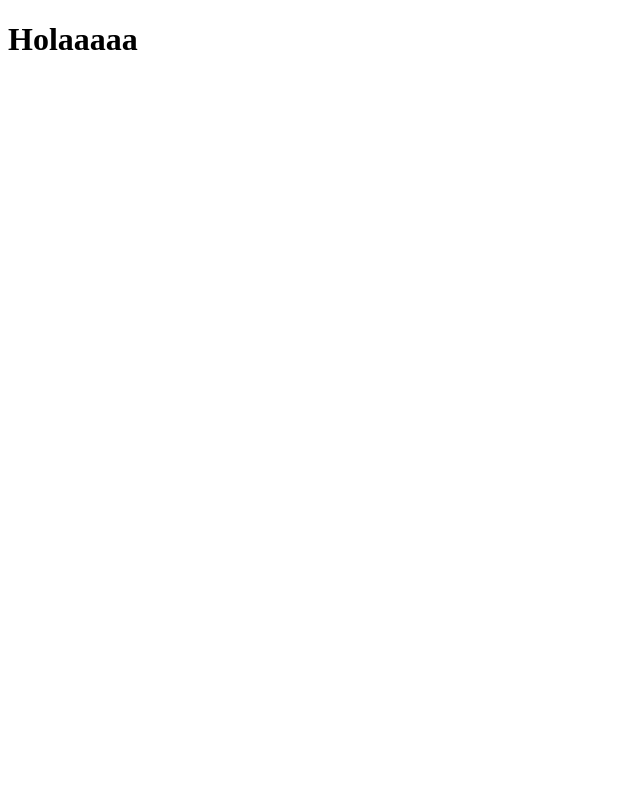
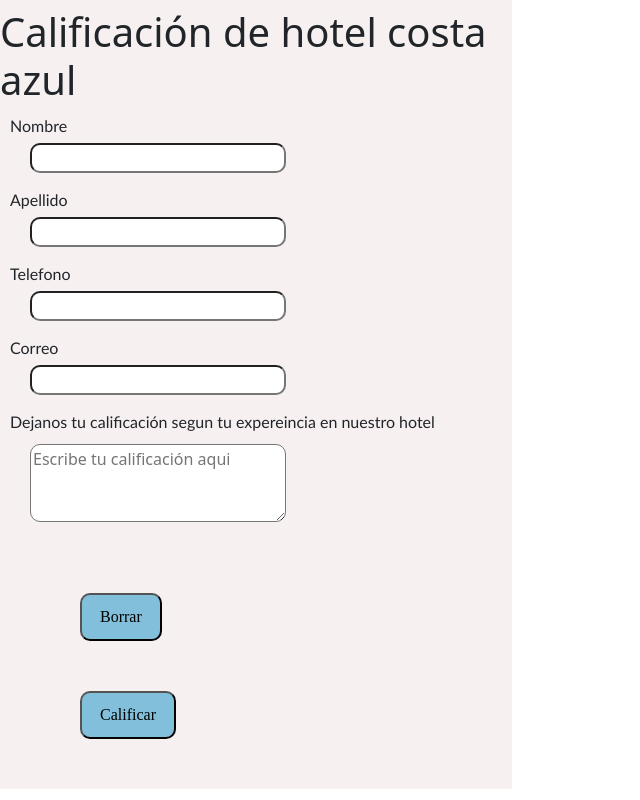
Before and after one commit to Lizeth-code389/Proyecto_Hotel, a plain HTML site: page Esqueleto/index.html in a window 1280 px wide. Shown: the whole page, without its empty margins (0-640 px from the left). Drawn offline with nearby package versions, Linux system fonts and the light colour scheme.

Commit message:
primer commit
Base principal

```diff
--- a/Esqueleto/index.html
+++ b/Esqueleto/index.html
@@ -3,15 +3,51 @@
 <head>
     <meta charset="UTF-8">
     <meta name="viewport" content="width=device-width, initial-scale=1.0">
-    <title>Document</title>
+    <title>Pagina de hotel</title>
     <link rel="stylesheet" href="../hotel.css">
     <link rel="stylesheet" href="../hotel.js">
+    <link href="https://cdn.jsdelivr.net/npm/bootstrap@5.3.5/dist/css/bootstrap.min.css" rel="stylesheet" integrity="sha384-SgOJa3DmI69IUzQ2PVdRZhwQ+dy64/BUtbMJw1MZ8t5HZApcHrRKUc4W0kG879m7" crossorigin="anonymous">
 
 
 </head>
 <body>
 
-    <h1> Holaaaaa </h1>
+
+    <fieldset>
+
+        <h1 id="titulo1"> </h1>
+
+    <form action="">
+
+        <div id="contenedor1">
+            <h1> Calificación de hotel costa azul</h1>
+            <label id="nombr" class="nombr"> Nombre</label>
+            <input type="text" id="nomtex">
+            <label id="apell" class="apell">Apellido</label>
+            <input type="text" id="ape">
+            <label id="telefono" class="Telefono">Telefono</label>
+            <input type="number" id="tele">
+            <label id="correo" class="correo">Correo</label>
+            <input type="email" id="corre">
+            <label id="mensaje">Dejanos tu calificación segun tu expereincia en nuestro hotel </label>
+            <textarea rows="3"  cols="30" placeholder="Escribe tu calificación aqui"></textarea>
+            <button type="submit" id="boton">Borrar</button>
+            <button type="submit" id="boton">Calificar</button>
+
+        </div>
+
+
+    </form>
+
+
+
+
+    </fieldset>
+
+
 
 </body>
+
+
+
 </html>
--- a/hotel.css
+++ b/hotel.css
@@ -0,0 +1,66 @@
+fieldset{
+
+    background-color: #F6F0F0;
+    width: 40%;
+    margin: auto;
+    padding: 30px;
+    border: 20;
+
+
+
+}
+
+
+#contenedor1 input{
+
+    text-align:left;
+    margin-top: 5px;
+    margin-left: 30px;
+    margin-bottom: 5px;
+    width: 50%;
+    border-radius: 10px;
+
+
+}
+
+#contenedor1 textarea{
+
+    margin-top: 10px;
+    margin-left: 30px;
+    margin-bottom: 15px;
+    width: 50%;
+    border-radius: 10px;
+
+}
+
+
+
+#contenedor1 label{
+
+    display: block;
+    margin-left: 10px;
+    margin-top: 10px;
+    text-decoration: wavy;
+    text-size-adjust: 10;
+    text-decoration-line:inherit;
+    font-family: 'Trebuchet MS', 'Lucida Sans Unicode', 'Lucida Grande', 'Lucida Sans', Arial, sans-serif;
+    font-size: medium;
+
+}
+
+
+#boton{
+    display: block;
+    background-color: #81BFDA;
+    font-family: 'Times New Roman', Times, serif;
+    font-weight:300;
+    border-radius: 10px;
+    padding: 10px 18px;
+    margin: 50px 80px;
+    color:black;
+
+}
+#boton:hover{
+    background-color: transparent;
+    border: 2px solid #81BFDA;
+}
```
